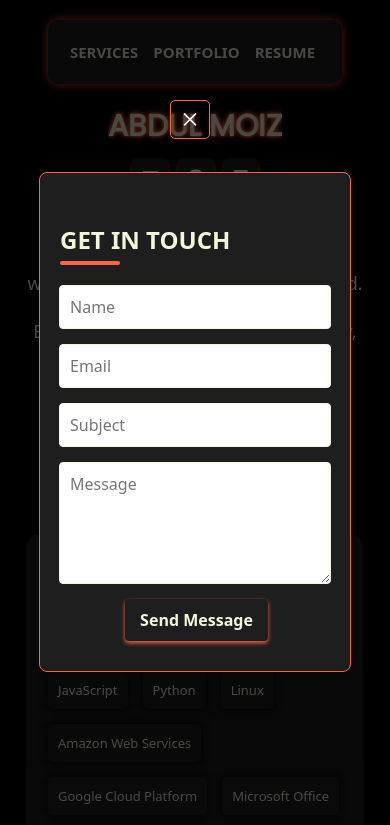
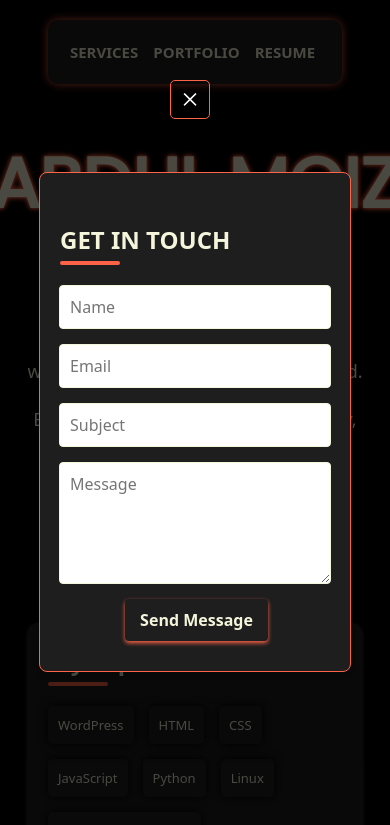
Before and after one commit to abdulmoiz2k04/myportfolio, a plain HTML site: page index.html in a window 390 px wide. Both pictures are taken after a click on the button "GET IN TOUCH". Shown: the top 825 px of the page. Drawn offline with Linux system fonts and the light colour scheme.

Commit message:
revert font size

```diff
--- a/style.css
+++ b/style.css
@@ -452,9 +452,6 @@ footer{
     }
 }
 @media screen and (max-width: 480px) {
-    .my-name{
-        font-size: 30px;
-    }
     .cta{
         padding-left: 15px;
         padding-right: 15px;
@@ -480,7 +477,7 @@ footer{
         flex-wrap: wrap;
     }
     .close, .closefeedback {
-        top:100px;
+        top:80px;
         right:180px;
     }
     .contact-form-container {
```
